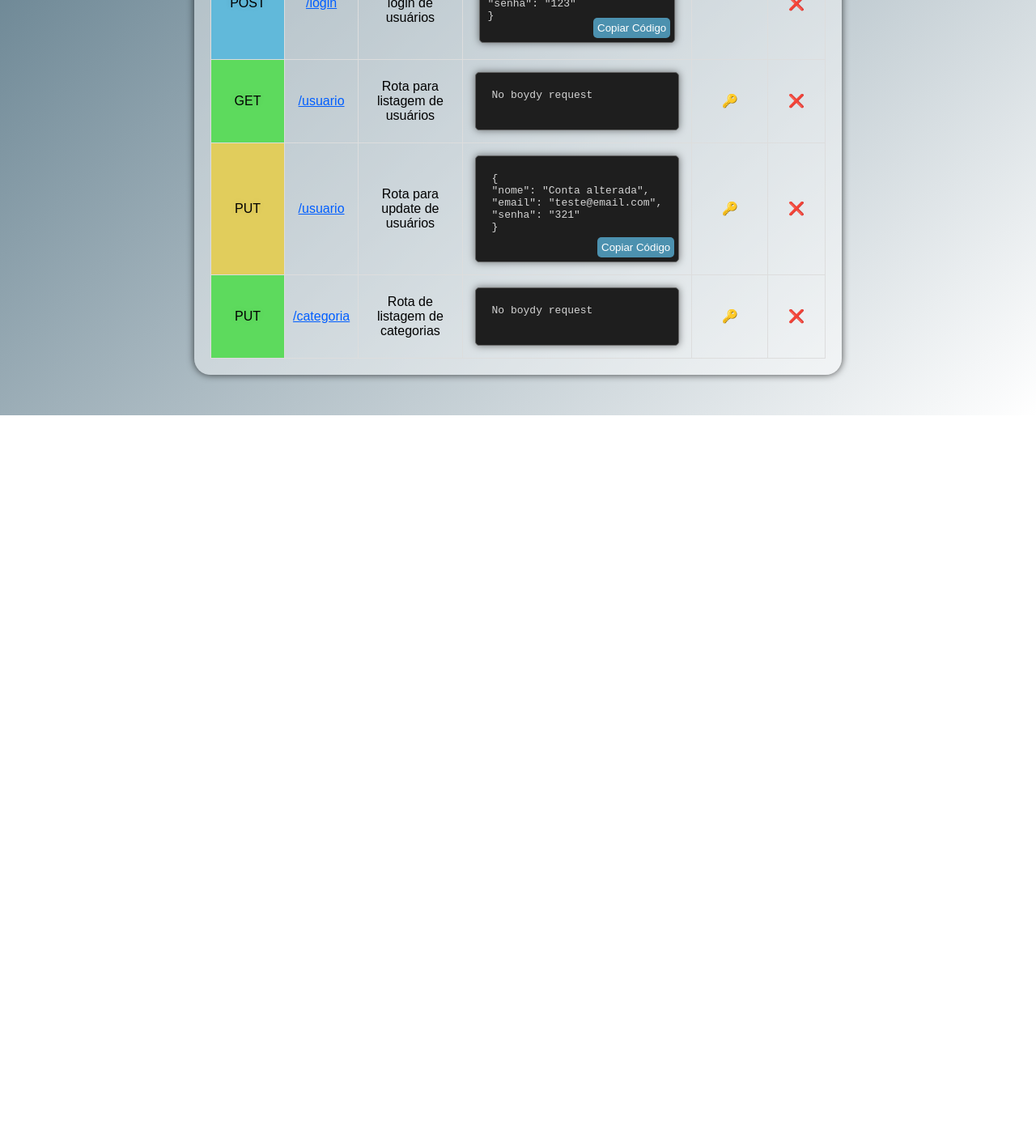
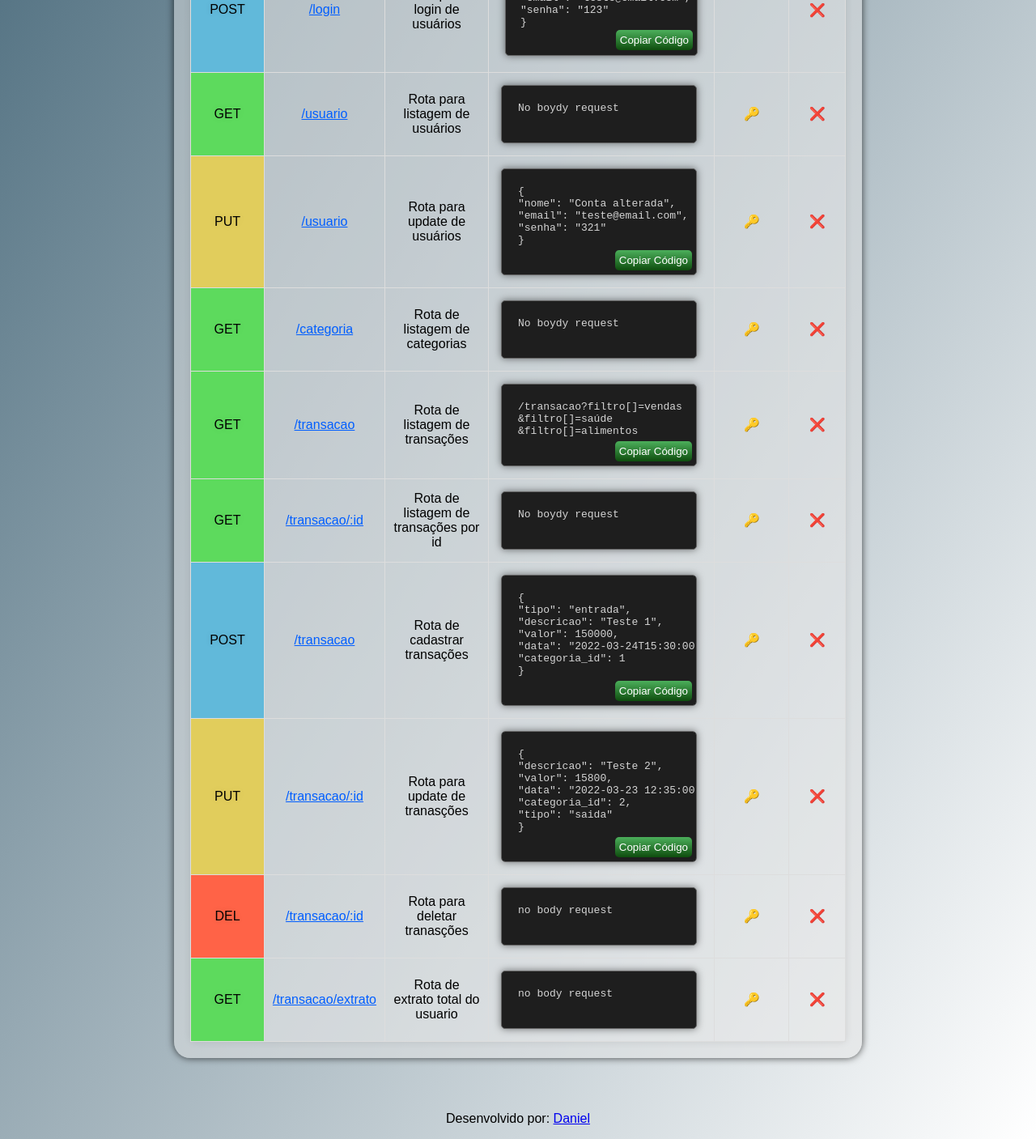
Before and after one commit to Danmendua/banking-system, a website: page src/index.html in a window 1280 px wide. Shown: the part 681-2088 px from the top of the page at 81% size. Before the commit the page ends 1194 px from the top, so only its background shows below. Drawn offline with Linux system fonts and the light colour scheme; some packages are replaced by stand-ins of ours; a script that the page names is missing.

Commit message:
app routers add

```diff
--- a/src/index.html
+++ b/src/index.html
@@ -62,9 +62,9 @@
             background-color: #ddd;
         } */
 
-        .active-route {
+        /* .active-route {
             color: green;
-        }
+        } */
 
         .post-method {
             background-color: #61b9da;
@@ -104,8 +104,10 @@
             padding: 10px;
             box-shadow: 0 0 10px rgba(0, 0, 0, 0.5);
             overflow-x: auto;
-            max-height: 100px;
+            max-height: auto;
             position: relative;
+            max-width: 200px;
+            width: 100%;
         }
 
         .copy-code-button {
@@ -113,27 +115,11 @@
             top: 5px;
             right: 5px;
             padding: 5px;
-            background-color: #4c91af;
             color: white;
             border: none;
             border-radius: 5px;
             cursor: pointer;
-        }
-
-        .vertical-text {
-            position: fixed;
-            bottom: 925px;
-            right: 520px;
-            padding: 0px;
-            text-align: right;
-            writing-mode: vertical-rl;
-            transform: rotate(360deg);
-        }
-
-        .vertical-text p {
-            font-size: 12px;
-            color: rgb(0, 0, 0);
-            margin: 0;
+            background: linear-gradient(to bottom, #4caf5b, #0e4d0e);
         }
     </style>
 </head>
@@ -161,9 +147,9 @@
                 </tr>
             </thead>
             <tbody>
-                <tr>
+                <tr> <!-- POST CRIAR CONTA USUARIO -->
                     <td class="post-method">POST</td>
-                    <td class="route-link" onclick="window.location.href='/usuario'">/usuario</td>
+                    <td onclick="window.location.href='/usuario'"><span class="route-link">/usuario</span></td>
                     <td>Rota para cadastro de usuários</td>
                     <td class="json-body">
                         <div class="code-container" style="padding: 20px; margin: 5px;">
@@ -181,12 +167,14 @@
                     <td class="active-route"></td><!-- autentificador -->
                     <td class="active-route">✔️</td><!-- rota ativa -->
                 </tr>
-                <tr>
+
+
+                <tr> <!-- POST LOGIN USUARIO-->
                     <td class="post-method">POST</td>
-                    <td class="route-link" onclick="window.location.href='/login'">/login</td>
+                    <td onclick="window.location.href='/login'"><span class="route-link">/login</span></td>
                     <td>Rota para login de usuários</td>
                     <td class="json-body">
-                        <div class="code-container" style="padding: 10px; margin: 10px;">
+                        <div class="code-container" style="padding: 18px; margin: 10px;">
                             <pre style="margin: 0; text-align: left;">
 <code id="jsonCodeLoginUser">{
 "email": "teste@email.com",
@@ -194,15 +182,17 @@
 }</code>
                         </pre>
                             <button class="copy-code-button" data-clipboard-target="#jsonCodeLoginUser"
-                                style="position: absolute; top: 65px; right: 5px;">Copiar Código</button>
+                                style="position: absolute; top: 80px; right: 5px;">Copiar Código</button>
                         </div>
                     </td>
                     <td class="active-route"></td><!-- autentificador -->
                     <td class="active-route">❌</td><!-- rota ativa -->
                 </tr>
-                <tr>
+
+
+                <tr> <!-- GET OBTER USUARIO -->
                     <td class="get-method">GET</td>
-                    <td class="route-link" onclick="window.location.href='/usuario'">/usuario</td>
+                    <td onclick="window.location.href='/usuario'"><span class="route-link">/usuario</span></td>
                     <td>Rota para listagem de usuários</td>
                     <td class="json-body">
                         <div class="code-container" style="padding: 20px; margin: 5px;">
@@ -214,9 +204,11 @@
                     <td class="active-route">🔑</td><!-- autentificador -->
                     <td class="active-route">❌</td><!-- rota ativa -->
                 </tr>
-                <tr>
+
+
+                <tr> <!-- PUT UPDATE USUARIO -->
                     <td class="put-method">PUT</td>
-                    <td class="route-link" onclick="window.location.href='/usuario'">/usuario</td>
+                    <td onclick="window.location.href='/usuario'"><span class="route-link">/usuario</span></td>
                     <td>Rota para update de usuários</td>
                     <td class="json-body">
                         <div class="code-container" style="padding: 20px; margin: 5px;">
@@ -234,14 +226,133 @@
                     <td class="active-route">🔑</td><!-- autentificador -->
                     <td class="active-route">❌</td><!-- rota ativa -->
                 </tr>
-                <tr>
-                    <td class="get-method">PUT</td>
-                    <td class="route-link" onclick="window.location.href='/categoria'">/categoria</td>
+
+
+                <tr> <!-- GET LISTAR TODAS CATEGORIAS -->
+                    <td class="get-method">GET</td>
+                    <td onclick="window.location.href='/categoria'"><span class="route-link">/categoria</span></td>
                     <td>Rota de listagem de categorias</td>
                     <td class="json-body">
                         <div class="code-container" style="padding: 20px; margin: 5px;">
                             <pre style="margin: 0; text-align: left;">
-<code id="jsonCodePutCategoria">No boydy request</code>
+<code id="jsonCodeNULL">No boydy request</code>
+                        </pre>
+                        </div>
+                    </td>
+                    <td class="active-route">🔑</td><!-- autentificador -->
+                    <td class="active-route">❌</td><!-- rota ativa -->
+                </tr>
+
+
+                <tr> <!-- GET LISTAR TRANSAÇÕES -->
+                    <td class="get-method">GET</td>
+                    <td onclick="window.location.href='/transacao'"><span class="route-link">/transacao</span></td>
+                    <td>Rota de listagem de transações</td>
+                    <td class="json-body">
+                        <div class="code-container" style="padding: 20px; margin: 5px;">
+                            <pre style="margin: 0; text-align: left;">
+<code id="jsonCodeGetTransacao">/transacao?filtro[]=vendas
+&filtro[]=saúde
+&filtro[]=alimentos</code>
+                        </pre>
+                            <button class="copy-code-button" data-clipboard-target="#jsonCodeGetTransacao"
+                                style="position: absolute; top: 70px; right: 5px;">Copiar Código</button>
+                        </div>
+                    </td>
+                    <td class="active-route">🔑</td><!-- autentificador -->
+                    <td class="active-route">❌</td><!-- rota ativa -->
+                </tr>
+
+
+                <tr> <!-- GET LISTAR TRANSAÇÃO POR ID -->
+                    <td class="get-method">GET</td>
+                    <td onclick="window.location.href='/transacao/1'"><span class="route-link">/transacao/:id</span>
+                    </td>
+                    <td>Rota de listagem de transações por id</td>
+                    <td class="json-body">
+                        <div class="code-container" style="padding: 20px; margin: 5px;">
+                            <pre style="margin: 0; text-align: left;">
+<code id="jsonCodeNULL">No boydy request</code>
+                        </pre>
+                        </div>
+                    </td>
+                    <td class="active-route">🔑</td><!-- autentificador -->
+                    <td class="active-route">❌</td><!-- rota ativa -->
+                </tr>
+
+                <tr> <!-- GET CADASTRAR TRANSAÇÃO -->
+                    <td class="post-method">POST</td>
+                    <td onclick="window.location.href='/transacao'"><span class="route-link">/transacao</span>
+                    </td>
+                    <td>Rota de cadastrar transações</td>
+                    <td class="json-body">
+                        <div class="code-container" style="padding: 20px; margin: 5px;">
+                            <pre style="margin: 0; text-align: left;">
+<code id="jsonCodeGetCadTransacao">{
+"tipo": "entrada",
+"descricao": "Teste 1",
+"valor": 150000,
+"data": "2022-03-24T15:30:00.000Z",
+"categoria_id": 1
+}</code>
+                        </pre>
+                            <button class="copy-code-button" data-clipboard-target="#jsonCodeGetCadTransacao"
+                                style="position: absolute; top: 130px; right: 5px;">Copiar Código</button>
+                        </div>
+                    </td>
+                    <td class="active-route">🔑</td><!-- autentificador -->
+                    <td class="active-route">❌</td><!-- rota ativa -->
+                </tr>
+
+
+                <tr> <!-- PUT UPDATE TRANSAÇÃO -->
+                    <td class="put-method">PUT</td>
+                    <td onclick="window.location.href='transacao/1'"><span class="route-link">/transacao/:id</span></td>
+                    <td>Rota para update de tranasções</td>
+                    <td class="json-body">
+                        <div class="code-container" style="padding: 20px; margin: 5px;">
+                            <pre style="margin: 0; text-align: left;">
+<code id="jsonCodePutUpdateTransacao">{
+"descricao": "Teste 2",
+"valor": 15800,
+"data": "2022-03-23 12:35:00",
+"categoria_id": 2,
+"tipo": "saida"
+}</code>
+                        </pre>
+                            <button class="copy-code-button" data-clipboard-target="#jsonCodePutUpdateTransacao"
+                                style="position: absolute; top: 130px; right: 5px;">Copiar Código</button>
+                        </div>
+                    </td>
+                    <td class="active-route">🔑</td><!-- autentificador -->
+                    <td class="active-route">❌</td><!-- rota ativa -->
+                </tr>
+
+
+                <tr> <!-- DEL TRANSAÇÃO -->
+                    <td class="delete-method">DEL</td>
+                    <td onclick="window.location.href='transacao/1'"><span class="route-link">/transacao/:id</span></td>
+                    <td>Rota para deletar tranasções</td>
+                    <td class="json-body">
+                        <div class="code-container" style="padding: 20px; margin: 5px;">
+                            <pre style="margin: 0; text-align: left;">
+<code id="jsonCodeNULL">no body request</code>
+                        </pre>
+                        </div>
+                    </td>
+                    <td class="active-route">🔑</td><!-- autentificador -->
+                    <td class="active-route">❌</td><!-- rota ativa -->
+                </tr>
+
+                <tr> <!-- GET EXTRATO TRANSAÇÕES -->
+                    <td class="get-method">GET</td>
+                    <td onclick="window.location.href='/transacao'"><span class="route-link">/transacao/extrato</span>
+                    </td>
+                    <td>Rota de extrato total do usuario</td>
+                    <td class="json-body">
+                        <div class="code-container" style="padding: 20px; margin: 5px;">
+                            <pre style="margin: 0; text-align: left;">
+<code id="jsonCodeNULL">no body request</code>
                         </pre>
                         </div>
                     </td>
@@ -251,9 +362,8 @@
             </tbody>
         </table>
     </div>
-    <div class="vertical-text" style="position: fixed; bottom: 450px; right: 530px; padding: 0px; text-align: right;">
-        <p style="font-size: 12px; color: rgb(0, 0, 0); margin: 0;">Desenvolvido por: <a
-                href="https://github.com/Danmendua/" target="_blank" style="color: rgb(0, 0, 0);">Daniel</a></p>
+    <div class="text">
+        <p>Desenvolvido por: <a href="https://github.com/Danmendua/" target="_blank">Daniel</a></p>
     </div>
 
     <script src="https://cdnjs.cloudflare.com/ajax/libs/clipboard.js/2.0.8/clipboard.min.js"></script>
--- a/src/public/style.css
+++ b/src/public/style.css
@@ -53,22 +53,25 @@ body {
 }
 
 .container {
-    background: rgba(255, 255, 255, 0.4);
+    background: #e2e2e27d;
     padding: 20px;
     border-radius: 20px;
     text-align: center;
     box-shadow: 0 0 10px rgba(1, 1, 1, 0.7);
     box-sizing: border-box;
     width: 80%;
-    max-width: 800px;
+    max-width: 850px;
     margin: 50px auto;
     overflow: auto;
 }
 
 table {
     width: 100%;
+    margin-top: 20px;
     border-collapse: collapse;
-    margin-top: 20px;
+    background-color: #f0f0f02e;
+    border-radius: 5px;
+    box-shadow: 0 0 10px rgba(0, 0, 0, 0.1);
 }
 
 th,
@@ -78,19 +81,26 @@ td {
     text-align: center;
 }
 
-.vertical-text {
-    position: fixed;
-    bottom: 10px;
-    right: 10px;
-    padding: 0px;
-    text-align: right;
+.container {
+    position: relative;
 }
 
-.vertical-text p {
+.horizontal-text {
+    position: absolute;
+    bottom: -200px;
+    right: 555px;
+    padding: 0;
+    text-align: right;
+    z-index: 1;
+}
+
+.horizontal-text p {
     font-size: 12px;
     color: rgb(0, 0, 0);
     margin: 0;
+    text-shadow: 1px 1px 1px rgba(0, 0, 0, 0.2);
 }
+
 
 @media only screen and (max-width: 600px) {
     .container {
@@ -103,7 +113,7 @@ td {
         overflow-x: auto;
     }
 
-    .vertical-text {
+    .horizontal-text {
         display: none;
     }
 }
```
